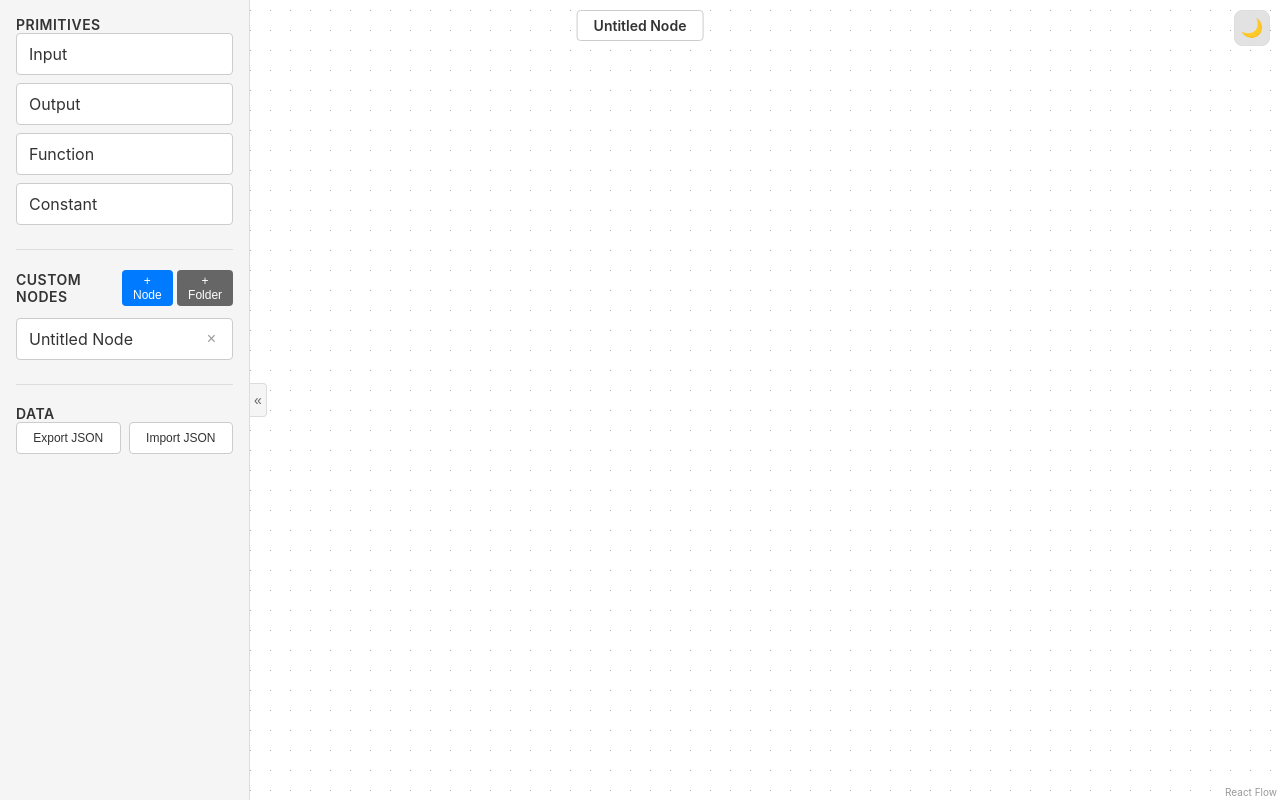
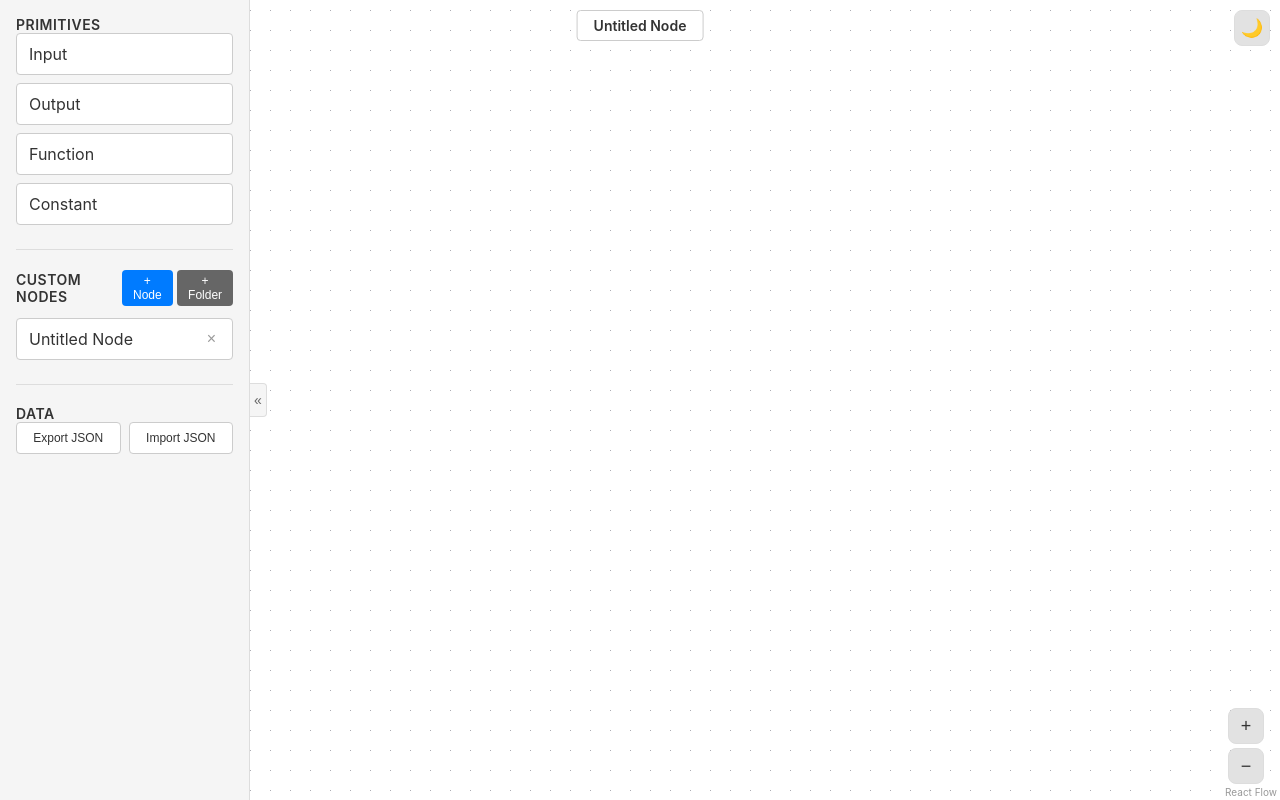
Before and after one commit to 68mschmitt/arch-complete, a React (Vite) app: page / in a window 1280 px wide. Both pictures are taken after a click on the button "+ Node". Built offline with nearby package versions, Linux system fonts and the light colour scheme.

Commit message:
Zoom buttons

```diff
--- a/src/components/Canvas.module.css
+++ b/src/components/Canvas.module.css
@@ -31,3 +31,35 @@
   color: var(--text-muted);
   font-size: 18px;
 }
+
+
+.zoomControls {
+  position: absolute;
+  bottom: 16px;
+  right: 16px;
+  display: flex;
+  flex-direction: column;
+  gap: 4px;
+  z-index: 10;
+}
+
+.zoomButton {
+  width: 36px;
+  height: 36px;
+  display: flex;
+  align-items: center;
+  justify-content: center;
+  background: var(--toggle-bg);
+  color: var(--toggle-fg);
+  border: 1px solid var(--border-primary);
+  border-radius: 8px;
+  cursor: pointer;
+  font-size: 18px;
+  line-height: 1;
+  transition: background-color 0.15s ease, border-color 0.15s ease;
+}
+
+.zoomButton:hover {
+  background-color: var(--bg-hover);
+  border-color: var(--border-secondary);
+}
--- a/src/components/Canvas.tsx
+++ b/src/components/Canvas.tsx
@@ -14,7 +14,7 @@ function Canvas() {
   );
 
   // React Flow utilities
-  const { screenToFlowPosition } = useReactFlow();
+  const { screenToFlowPosition, zoomIn, zoomOut } = useReactFlow();
 
   // Store actions
   const onNodesChange = useStore((s) => s.onNodesChange);
@@ -128,6 +128,24 @@ function Canvas() {
           >
             <Background variant={BackgroundVariant.Dots} gap={20} size={1} />
           </ReactFlow>
+            <div className={styles.zoomControls} data-testid="zoom-controls">
+              <button
+                className={styles.zoomButton}
+                onClick={() => zoomIn()}
+                data-testid="zoom-in"
+                title="Zoom in"
+              >
+                +
+              </button>
+              <button
+                className={styles.zoomButton}
+                onClick={() => zoomOut()}
+                data-testid="zoom-out"
+                title="Zoom out"
+              >
+                −
+              </button>
+            </div>
         </CanvasModeProvider>
       ) : (
         <div className={styles.emptyState} data-testid="empty-state">
```
